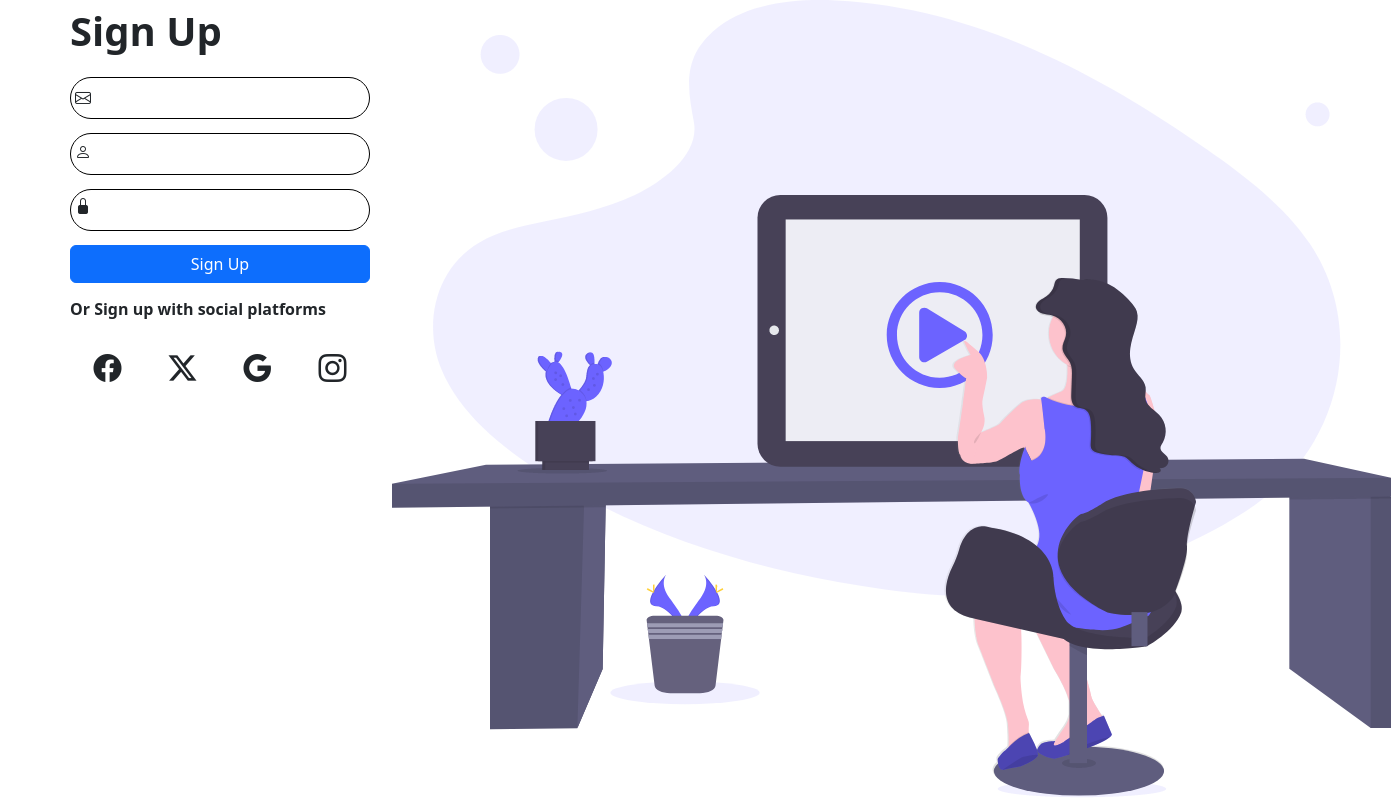
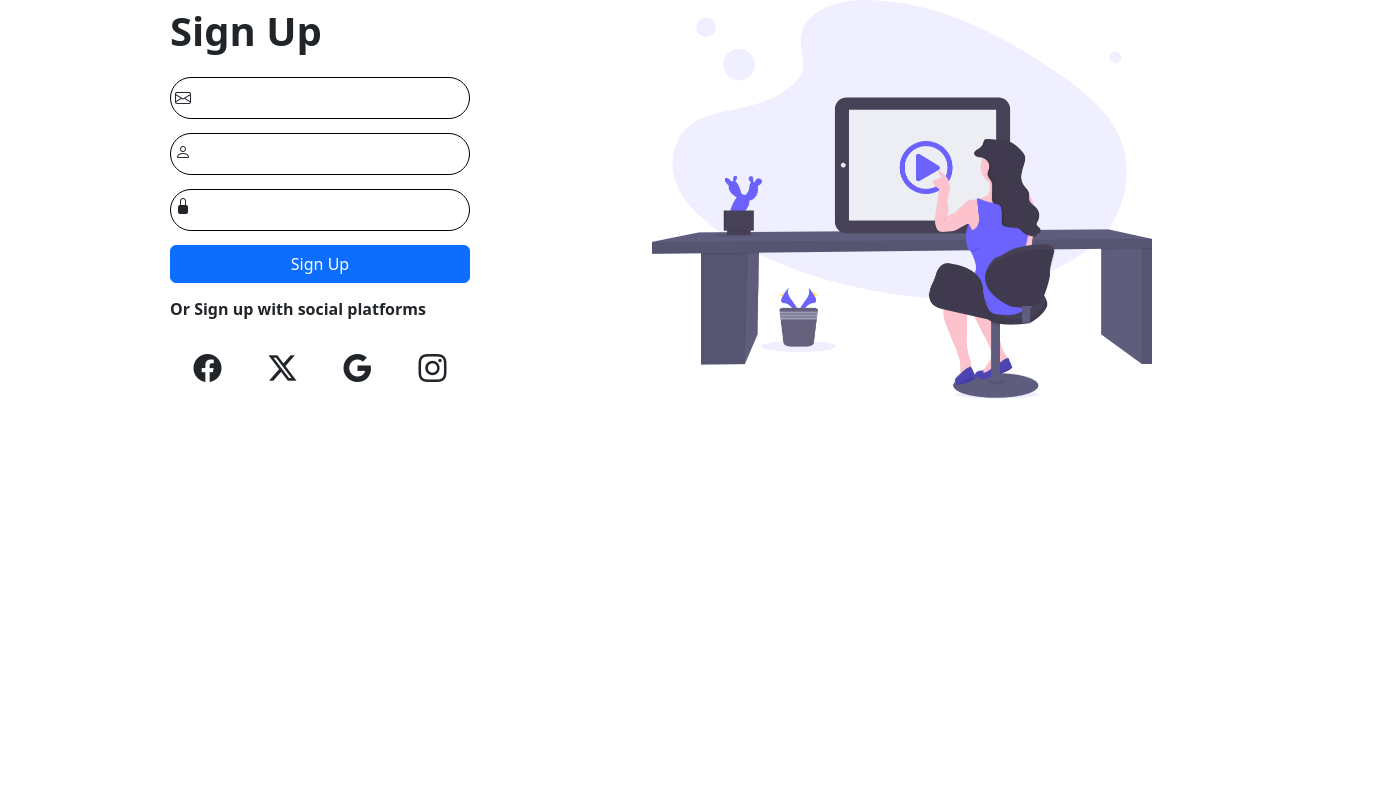
Before and after one commit to JeanKim7/group_project_1_mockup, a plain HTML site: page extra_pages/sign_up.html in a window 1280 px wide. Shown: the whole page, 1391 px wide, since content can reach past the window. Drawn offline with nearby package versions, Linux system fonts and the light colour scheme.

Commit message:
Adjusted sign-up picture size

```diff
--- a/css/signup-secondary.css
+++ b/css/signup-secondary.css
@@ -39,7 +39,6 @@ transform: translate(-298px,-48px);
 padding: 3px;
 }
 
-.blue-background {
-max-width: 500px;
-max-height: 400px;
+.main-pic1{
+    max-width: 500px;
 }
--- a/extra_pages/sign_up.html
+++ b/extra_pages/sign_up.html
@@ -36,11 +36,11 @@
                             <i class="bi bi-person"></i>
                             <i class="bi bi-lock-fill"></i>
                         </div>
-                        <div class="col-md-6 blue-background">
-                            <img src="../img/Group 10.png">
-                        </div>
                     </div>
 
+                </div>
+                <div class="col-md-6 blue-background">
+                    <img class="main-pic1" src="../img/Group 10.png">
                 </div>
             </div>
 
```
